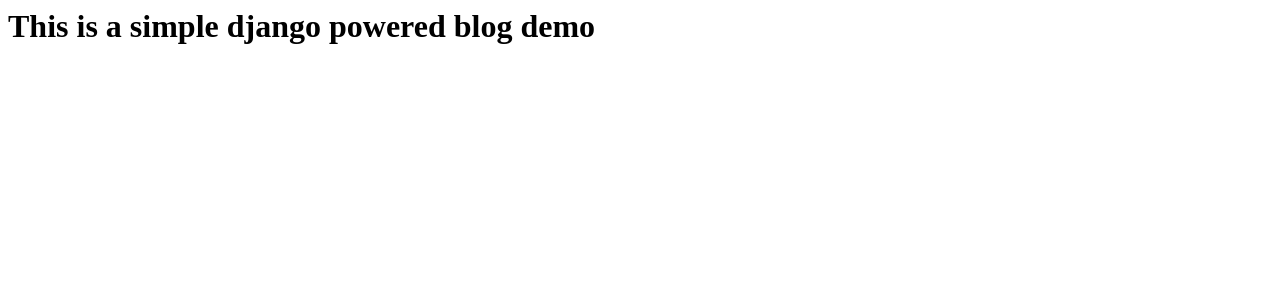
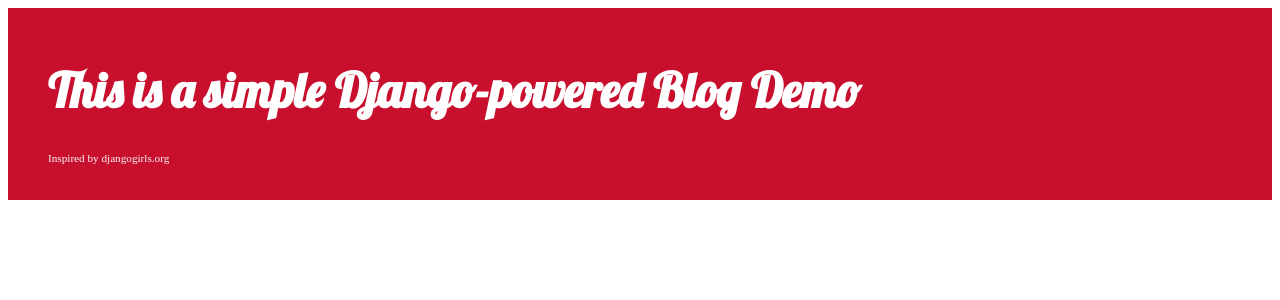
Before and after one commit to ErikUckert/django-demo, a Django app: page / in a window 1280 px wide. Shown: the top 300 px of the page. Run offline with Django 3.2, Linux system fonts and the light colour scheme; data that the repository does not hold is empty.

Commit message:
added readme & created base template

```diff
--- /dev/null
+++ b/blog/static/css/blog.css
@@ -0,0 +1,54 @@
+.page-header {
+    background-color: #c8102e;
+    margin-top: 0;
+    padding: 20px 20px 20px 40px;
+}
+
+.page-header h1, .page-header h1 a, .page-header h1 a:visited, .page-header h1 a:active {
+    color: #ffffff;
+    font-size: 36pt;
+    text-decoration: none;
+}
+
+.content-container {
+    margin-left: 40px;
+    margin-top: 40px;
+
+}
+
+h1, h2, h3, h4 {
+    font-family: 'Lobster', cursive;
+}
+
+.date {
+    color: #828282;
+}
+
+.save {
+    float: right;
+}
+
+.post-form textarea, .post-form input {
+    width: 100%;
+}
+
+.top-menu, .top-menu:hover, .top-menu:visited {
+    color: #ffffff;
+    float: right;
+    font-size: 26pt;
+    margin-right: 20px;
+}
+
+.post {
+    margin-bottom: 70px;
+}
+
+.post h2 a, .post h2 a:visited {
+    color: #000000;
+}
+
+p a:link {
+    text-decoration: none;
+    color: whitesmoke;
+    font-size: 0.7em;
+}
--- /dev/null
+++ b/blog/templates/blog/base.html
@@ -0,0 +1,21 @@
+{% load static %}
+<html>
+    <head>
+        <link rel="stylesheet" href="{% static 'css/blog.css' %}">
+        <link href="//fonts.googleapis.com/css?family=Lobster&subset=latin,latin-ext" rel="stylesheet" type="text/css">
+    </head>
+    <body>
+        <div class="page-header">
+            <h1><a href="/">This is a simple Django-powered Blog Demo</a></h1>
+            <p><a href="http://djangogirls.org">Inspired by djangogirls.org</a></p>
+        </div>
+        <div class="content-container">
+            <div class="row">
+                <div class="col-md-8">
+                {% block content %}
+                {% endblock %}
+                </div>
+            </div>
+        </div>
+    </body>
+</html>
--- a/blog/templates/blog/post_list.html
+++ b/blog/templates/blog/post_list.html
@@ -1,14 +1,13 @@
-<html>
-    <head>
-        <h1>This is a simple django powered blog demo</h1>
-    </head>
-    <body>
-        {% for post in posts %}
-        <div>
-            <p>published: {{ post.published_date }}</p>
+{% extends 'blog/base.html' %}
+
+{% block content %}
+    {% for post in posts %}
+        <div class="post">
+            <div class="date">
+                {{ post.published_date }}
+            </div>
             <h2><a href="">{{ post.title }}</a></h2>
             <p>{{ post.text|linebreaksbr }}</p>
         </div>
     {% endfor %}
-    </body>
-</html>
+{% endblock %}
--- a/blog/views.py
+++ b/blog/views.py
@@ -3,5 +3,5 @@
 from django.utils import timezone
 
 def post_list(request):
-    posts = Post.objects.filter(published_date__lte = timezone.now()).order_by('published_date')
+    posts = Post.objects.filter(published_date__lte = timezone.now()).order_by('-published_date')
     return render(request, 'blog/post_list.html', {'posts': posts})
```
Also changed, not shown: img/django_blog_snippet.png (added), readme.md (added).
